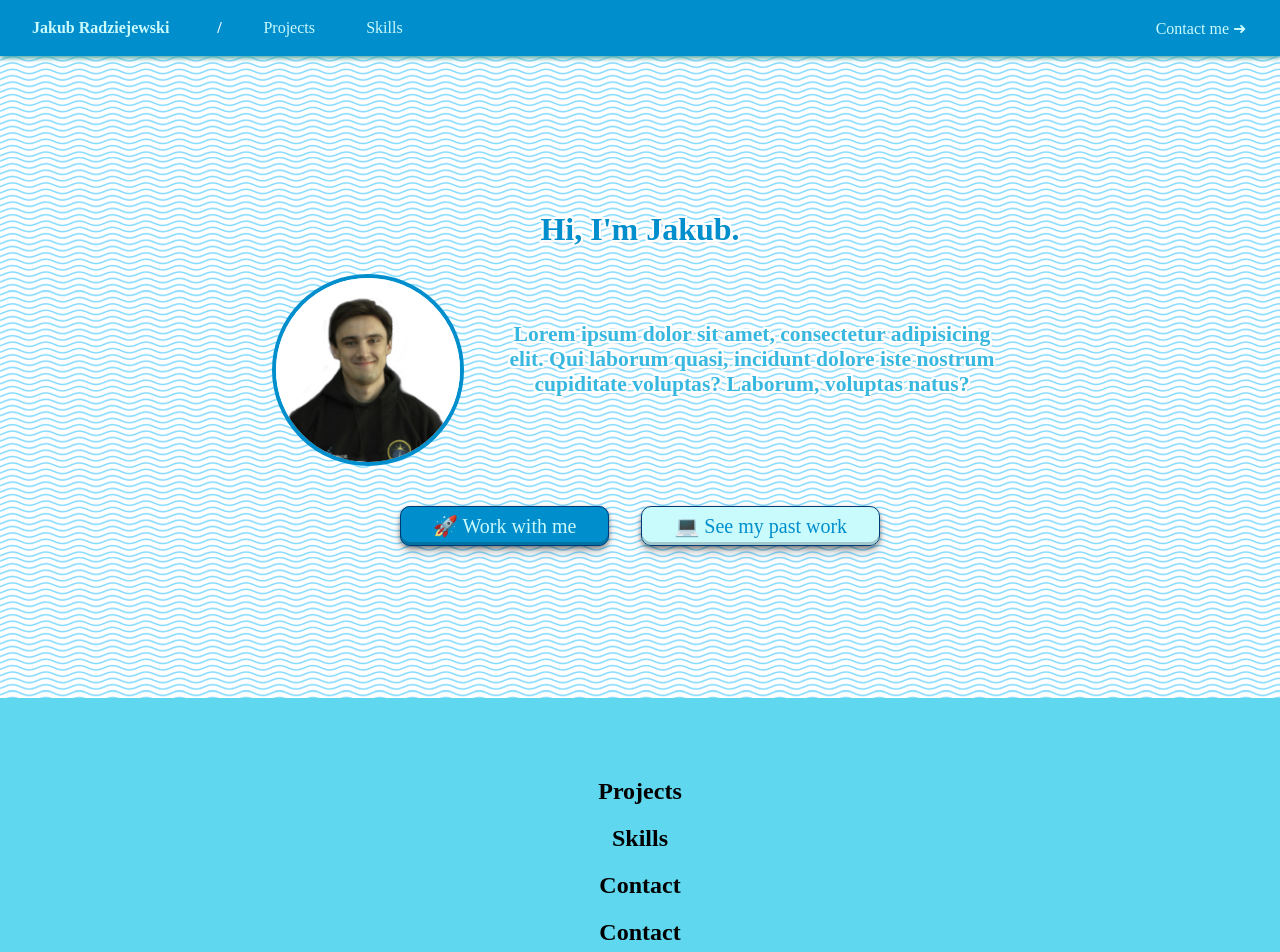
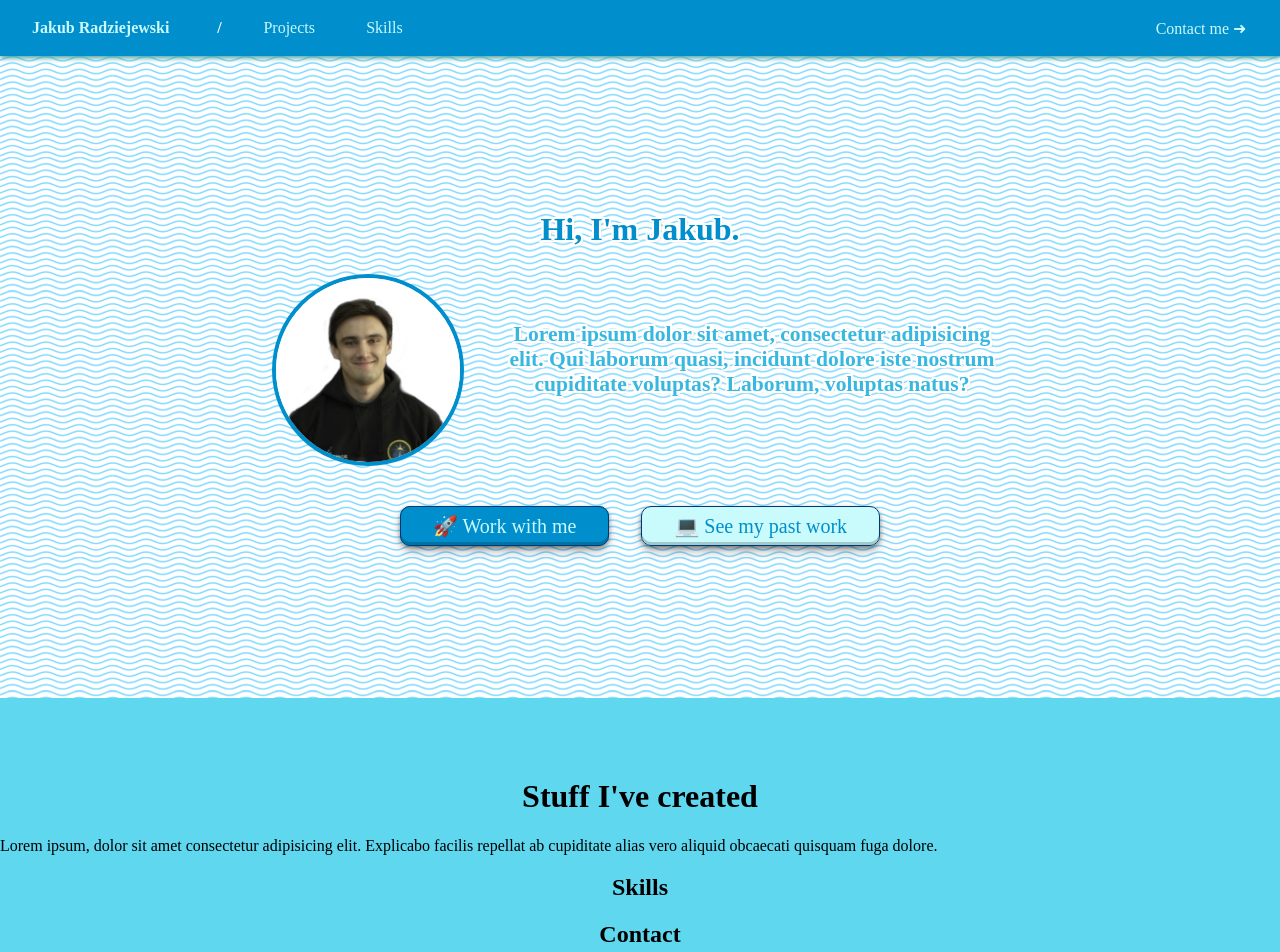
Before and after one commit to jradziejewski/portfolio-website, a React (Create React App) app: page / in a window 1280 px wide. Shown: the top 952 px of the page. Built offline with nearby package versions, Linux system fonts and the light colour scheme; a web font is replaced by a local one.

Commit message:
working on some stuff

```diff
--- a/src/Components/App/App.js
+++ b/src/Components/App/App.js
@@ -14,7 +14,7 @@ export class App extends React.Component {
 
   scrollTo(e, id) {
     let item = document.getElementById(id)
-    e.preventDefault() // Stop Page Reloading
+    e.preventDefault()
     item && item.scrollIntoView({ behavior: "smooth", block: "start" })
   }
 
--- a/src/Components/Navbar/Navbar.js
+++ b/src/Components/Navbar/Navbar.js
@@ -2,19 +2,50 @@ import React from "react"
 import "./Navbar.css"
 
 export class Navbar extends React.Component {
+  scroll(e, id) {
+    this.props.clickScroll(e, id)
+  }
+
   render() {
     return (
       <div className="navbar-container">
         <span>
-          <a className="about-me" href="#about">
+          <a
+            className="about-me"
+            href="/"
+            onClick={(e) => {
+              this.scroll(e, "about")
+            }}
+          >
             Jakub Radziejewski
           </a>
         </span>
         <nav>
-          <a href="#projects">Projects</a>
-          <a href="#skills">Skills</a>
+          <a
+            href="/"
+            onClick={(e) => {
+              this.scroll(e, "projects")
+            }}
+          >
+            Projects
+          </a>
+          <a
+            href="/"
+            onClick={(e) => {
+              this.scroll(e, "skills")
+            }}
+          >
+            Skills
+          </a>
         </nav>
-        <a class="contact" className="contact" href="#contact">
+        <a
+          class="contact"
+          className="contact"
+          href="/"
+          onClick={(e) => {
+            this.scroll(e, "contact")
+          }}
+        >
           Contact me
         </a>
       </div>
--- a/src/Components/Projects/Projects.js
+++ b/src/Components/Projects/Projects.js
@@ -5,7 +5,14 @@ export class Projects extends React.Component {
   render() {
     return (
       <div id="projects">
-        <h2>Projects</h2>
+        <div className="projects-container">
+          <h1>Stuff I've created</h1>
+          <p>
+            Lorem ipsum, dolor sit amet consectetur adipisicing elit. Explicabo
+            facilis repellat ab cupiditate alias vero aliquid obcaecati quisquam
+            fuga dolore.
+          </p>
+        </div>
       </div>
     )
   }
```
